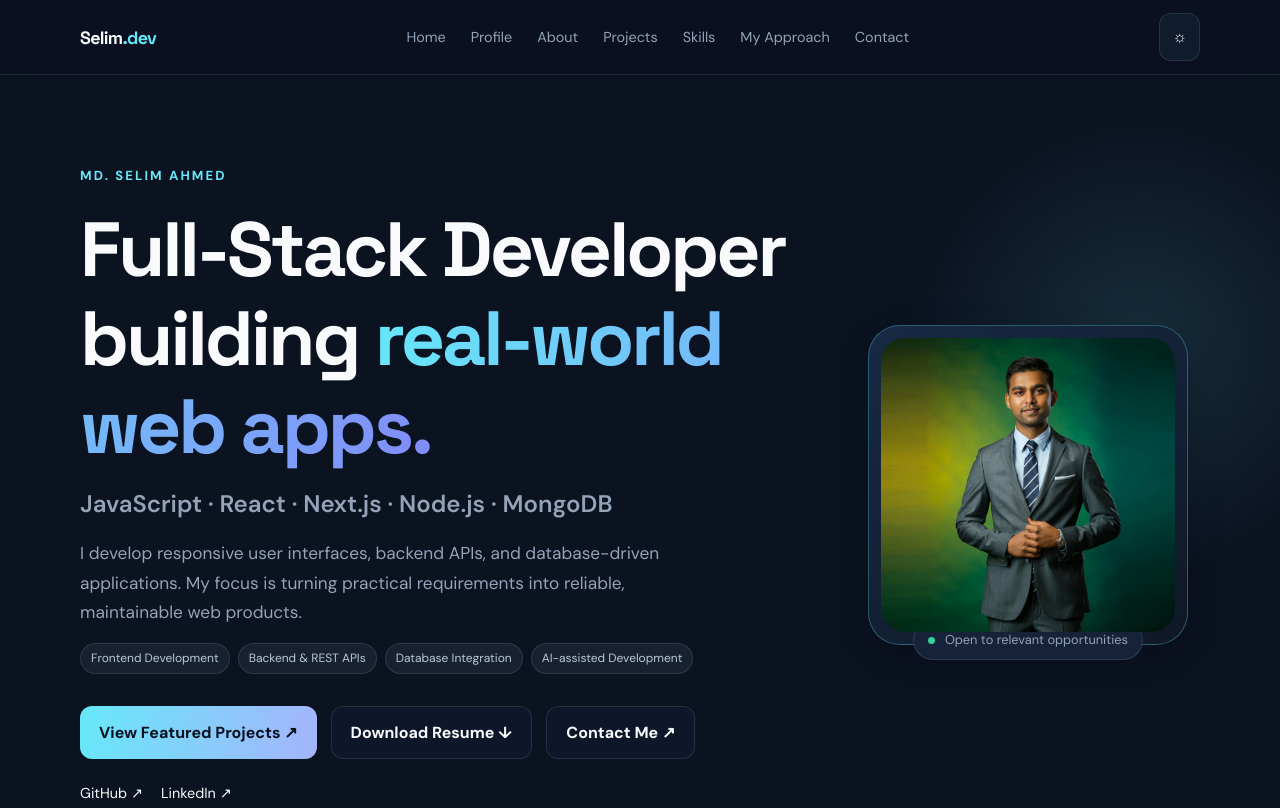
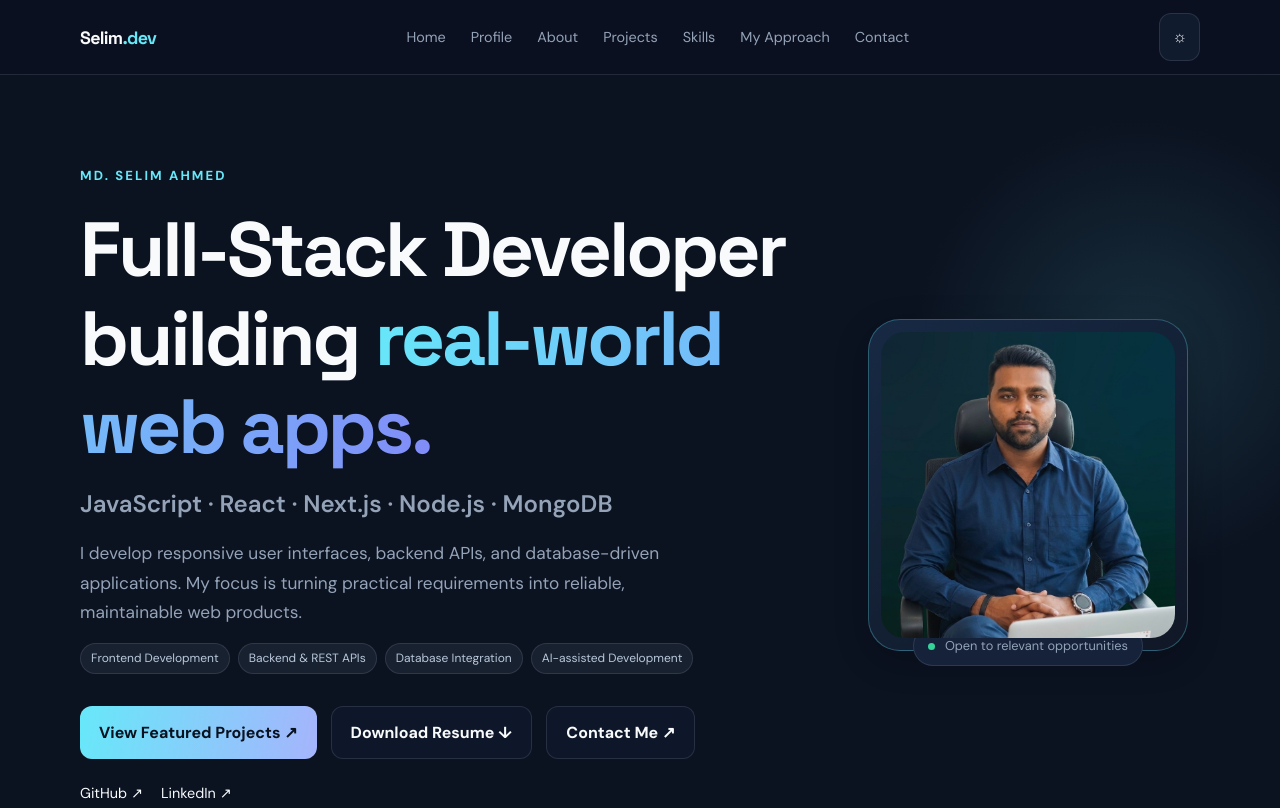
Before and after one commit to Selim-Ahmed93/Portfolio, a plain HTML site: page index.html in a window 1280 px wide. Shown: the top 808 px of the page. Drawn offline with Linux system fonts and the light colour scheme.

Commit message:
Added Profile Pic

```diff
--- a/index.html
+++ b/index.html
@@ -168,7 +168,7 @@
             <div class="orbit"></div>
 
             <img
-              src="./images/mypic.jpg"
+              src="./images/portfolio images2.jpg"
               alt="Md. Selim Ahmed - Full-Stack Developer"
               class="profile-image"
             />
```
Also changed, not shown: images/Portfolio Images.jpg (added), images/portfolio images2.jpg (added).
